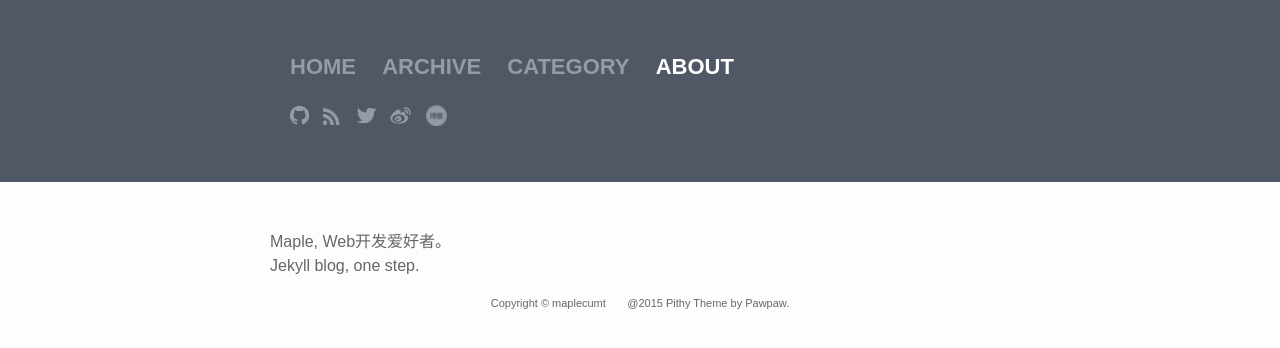
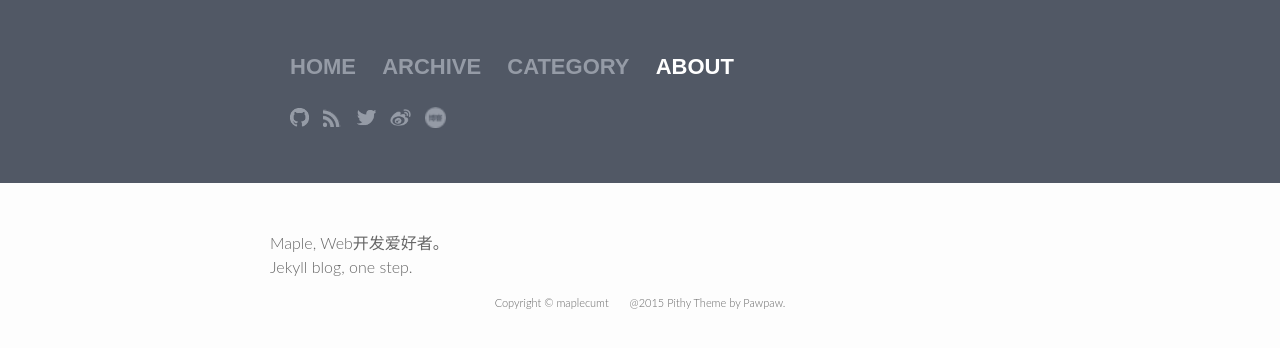
Before and after one commit to maple-yf/maplecumt, a Jekyll site: the page built from about.html, in a window 1280 px wide. Shown: the top 348 px of the page. Built offline with Jekyll 4.4.1, drawn with Linux system fonts in a browser that asks for light colours.

Commit message:
Change base font-family

```diff
--- a/_sass/_base.scss
+++ b/_sass/_base.scss
@@ -14,7 +14,7 @@ dl, dd, ol, ul, figure {
  * Basic styling
  */
 body {
-    font-family: $base-font-family;
+    font-family: Lato,"PingFang SC","Microsoft YaHei",sans-serif;
     font-size: $base-font-size;
     line-height: $base-line-height;
     font-weight: 300;
```
